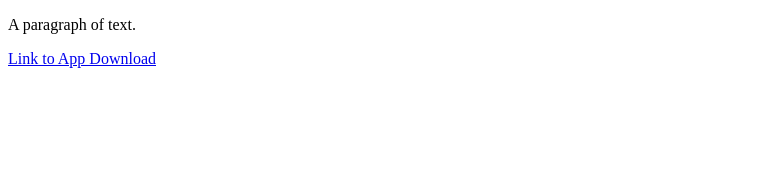
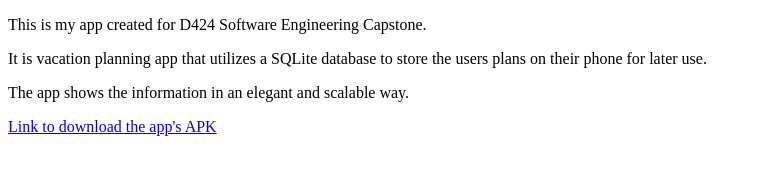
Before and after one commit to PapsBurr/school-project-app, a plain HTML site: page index.html in a window 1280 px wide. Shown: the whole page, without its empty margins (0-761 px from the left). Drawn offline with Linux system fonts and the light colour scheme.

Commit message:
Update index.html

```diff
--- a/index.html
+++ b/index.html
@@ -6,7 +6,9 @@
     <title>School Vacation Project App</title>
 </head>
 <body>
-    <p>A paragraph of text.</p>
-    <a href="app-release.apk">Link to App Download</a>
+    <p>This is my app created for D424 Software Engineering Capstone.</p>
+    <p>It is vacation planning app that utilizes a SQLite database to store the users plans on their phone for later use.</p>
+    <p>The app shows the information in an elegant and scalable way.</p>
+    <a href="app-release.apk">Link to download the app's APK</a>
 </body>
 </html>
```
